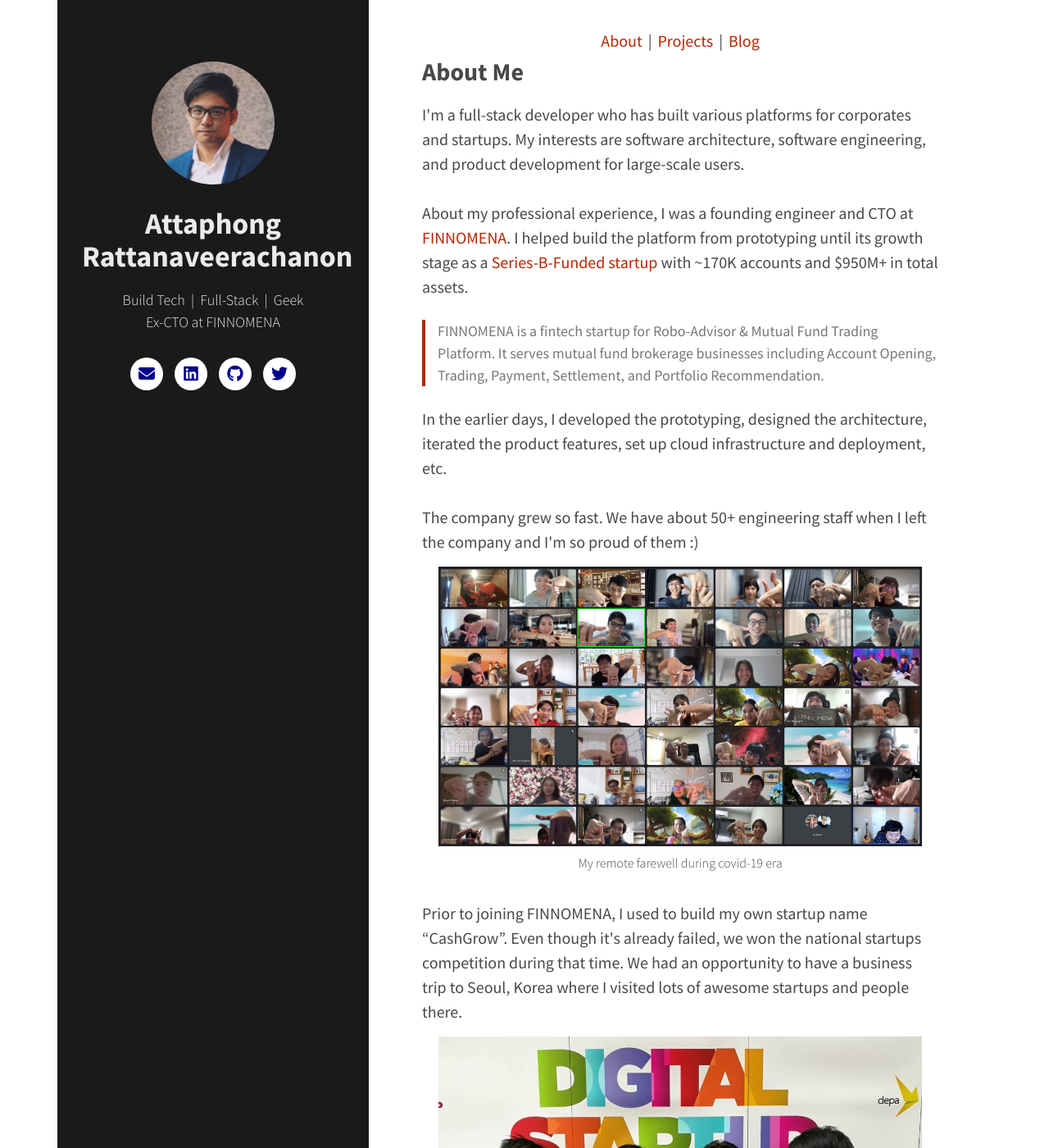
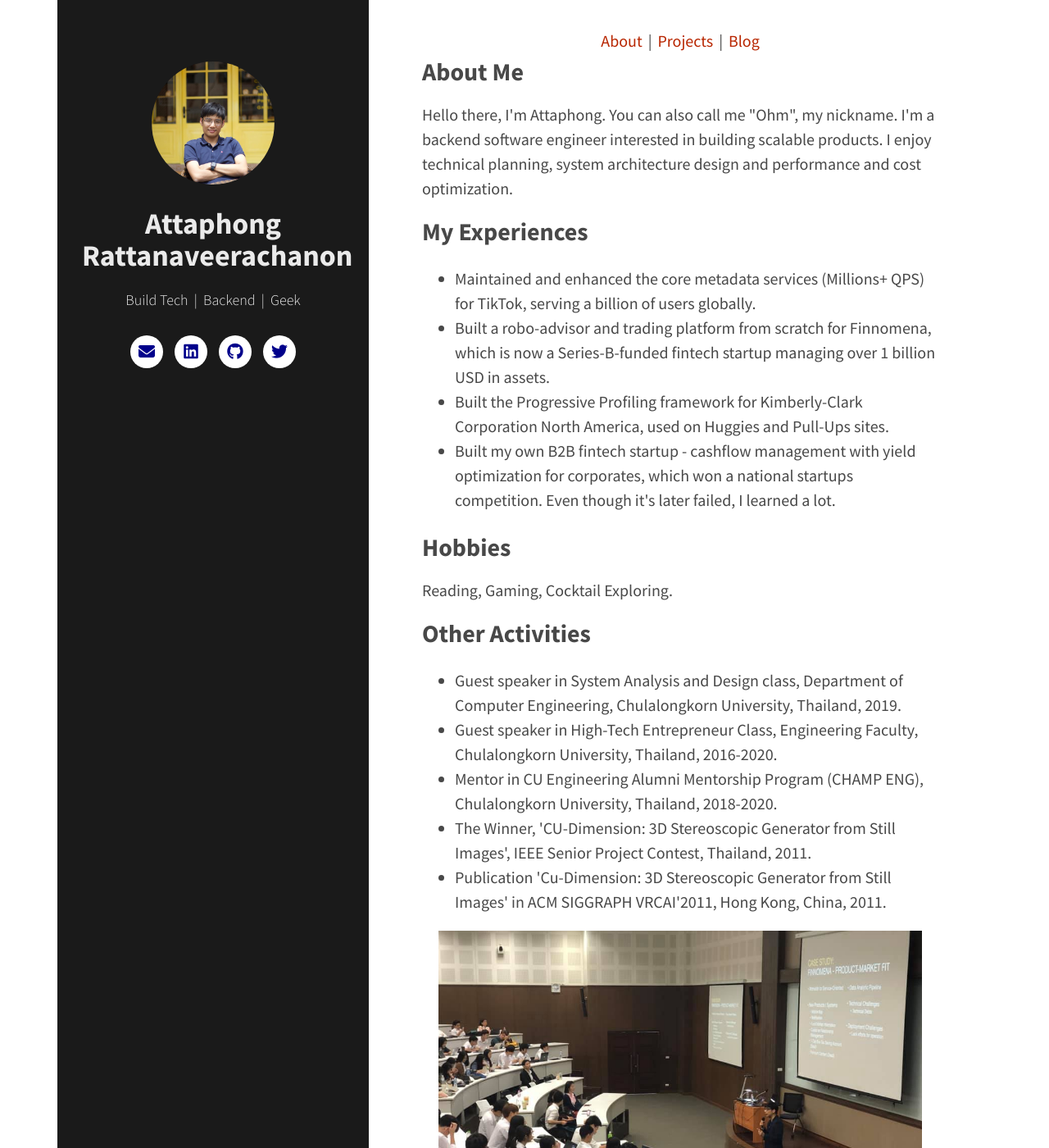
Before and after one commit to detohm/detohm.github.io, a Jekyll site: the page built from index.md, in a window 1280 px wide and 1400 px high. Shown: the whole window at 82% size. Built offline with Jekyll 4.4.1, drawn with Linux system fonts in a browser that asks for light colours; nearby versions of some CDN libraries; some of the changed text lies outside the part shown.

Commit message:
Update about me, experiences section, fix typo

```diff
--- a/_includes/head.html
+++ b/_includes/head.html
@@ -3,7 +3,7 @@
   <meta name="viewport" content="width=device-width, initial-scale=1">
   <meta charset="utf-8">
   <title>{{ site.title }}{{ page.title }}</title>
-  <link rel="stylesheet" href="{{ "/assets/css/main.css" | relative_url }}">
+  <link rel="stylesheet" href="{{ '/assets/css/main.css' | relative_url }}">
   <link rel="icon" type="image/x-icon" href="/assets/images/favicon.ico">
   <link rel="apple-touch-icon" href="/assets/images/apple-touch-icon.png">
 
--- a/_includes/home.html
+++ b/_includes/home.html
@@ -6,43 +6,28 @@
         </div>
         <div class="col-12">
             <h2>About Me</h2>
-            <p>I'm a full-stack developer who has built various platforms for corporates and startups. My interests are software architecture, software engineering, and product development for large-scale users.</p>
+            <p>Hello there, I'm Attaphong. You can also call me "Ohm", my nickname. I'm a backend software engineer interested in building scalable products. I enjoy technical planning, system architecture design and performance and cost optimization.</p>
+            <h2>My Experiences</h2>
+            <ul>
+                <li>Maintained and enhanced the core metadata services (Millions+ QPS) for TikTok, serving a billion of users globally.</li>
+                <li>Built a robo-advisor and trading platform from scratch for Finnomena, which is now a Series-B-funded fintech startup managing over 1 billion USD in assets.</li>
+                <li>Built the Progressive Profiling framework for Kimberly-Clark Corporation North America, used on Huggies and Pull-Ups sites.</li>
+                <li>Built my own B2B fintech startup - cashflow management with yield optimization for corporates, which won a national startups competition. Even though it's later failed, I learned a lot.</li>
+            </ul>
+        </div>
 
-            <p>About my professional experience, I was a founding engineer and CTO at <a href="https://www.finnomena.com" target="_blank" rel="noreferrer">FINNOMENA</a>. I helped build the platform from prototyping until its growth stage as a <a href="https://www.techinasia.com/finnomena-bags-10m" target="_blank"  rel="noreferrer">Series-B-Funded startup</a> with ~170K accounts and $950M+ in total assets.</p>
-
-            <blockquote>FINNOMENA is a fintech startup for Robo-Advisor & Mutual Fund Trading Platform. It serves mutual fund brokerage businesses including Account Opening, Trading, Payment, Settlement, and Portfolio Recommendation.</blockquote>
-
-            <p>In the earlier days, I developed the prototyping, designed the architecture, iterated the product features, set up cloud infrastructure and deployment, etc.</p>
-
-            <p>The company grew so fast. We have about 50+ engineering staff when I left the company and I'm so proud of them :)</p>
-
-            <figure>
-                <a href="https://www.linkedin.com/posts/attaphong_i-think-this-is-going-to-be-the-most-official-activity-6859794517764263936-JImu" target="_blank"><img src="/assets/images/my/ohm-farewell.jpeg" alt="My remote farewell during covid-19 era"/></a>
-                <figcaption>My remote farewell during covid-19 era</figcaption>
-            </figure>
-
-            <p>Prior to joining FINNOMENA, I used to build my own startup name “CashGrow”. Even though it's already failed, we won the national startups competition during that time. We had an opportunity to have a business trip to Seoul, Korea where I visited lots of awesome startups and people there.</p>
-
-            <figure>
-                <img src="/assets/images/my/cashgrow.jpg" alt="CashGrow won the national startups competition" />
-                <figcaption>CashGrow won the national startups competition</figcaption>
-            </figure>
-
-            <p>Before startup life, I worked with <a href="https://www.kimberly-clark.com/en-us" target="_blank" rel="noreferrer">Kimberly-Clark</a> - The personal care corporation that produces consumer products such as Huggies, Kleenex, Scott, etc. I had an opportunity to lead a project which relocated me to the US for a couple of months to work with the business team.</p>
-
-            <p>I also worked with Thomson Reuters (<a href="https://www.refinitiv.com/en" target="_blank" rel="noreferrer">Refinitiv - LSEG</a> now) as a performance engineer. I performed performance testing on enterprise systems and identified the root causes of the issues.</p>
-
-            <p>I graduated with a second-class honors degree in Computer Engineering from Chulalongkorn University.</p>
-
+        <div class="col-12">
+            <h2>Hobbies</h2>
+            <p>Reading, Gaming, Cocktail Exploring.</p>
         </div>
 
         <div class="col-12 activities" id="activities">
             <h2>Other Activities</h2>
             <ul>
               <li>Guest speaker in System Analysis and Design class, Department of Computer Engineering, Chulalongkorn University, Thailand, 2019.</li>
-              <li>Guest speaker in High-Tech Entrepreneur Class, Engineering Faculty, Chulalongkorn University, 2016-2020.</li>
-              <li>Mentor in CU Engineering Alumni Mentorship Program (CHAMP ENG), Chulalongkorn University, 2018-2020.</li>
-              <li>The winner, 'CU-Dimension: 3D Stereoscopic Generator from Still Images', IEEE Senior project contest, Thailand, 2011.</li>
+              <li>Guest speaker in High-Tech Entrepreneur Class, Engineering Faculty, Chulalongkorn University, Thailand, 2016-2020.</li>
+              <li>Mentor in CU Engineering Alumni Mentorship Program (CHAMP ENG), Chulalongkorn University, Thailand, 2018-2020.</li>
+              <li>The Winner, 'CU-Dimension: 3D Stereoscopic Generator from Still Images', IEEE Senior Project Contest, Thailand, 2011.</li>
               <li>Publication 'Cu-Dimension: 3D Stereoscopic Generator from Still Images' in ACM SIGGRAPH VRCAI'2011, Hong Kong, China, 2011.</li>
             </ul>
 
@@ -64,12 +49,12 @@
         <div class="col-6 project-item">
             <a href="https://github.com/detohm/asteroids" target="_blank"><div class="image" style="background-image:url('/assets/images/projects/asteroids-1.jpg');"></div></a>
             <a href="https://github.com/detohm/asteroids" target="_blank"><h3 class="title">Asteroids</h3></a>
-            <p class="desc">A clone of the "Asteroids" game with minimal gameplay. It's built with C++ and SDL2.</p>
+            <p class="desc">A clone of the "Asteroids" game with a minimal gameplay. It's built with C++ and SDL2.</p>
         </div>
         <div class="col-6 project-item">
             <a href="https://github.com/detohm/tinytop" target="_blank"><div class="image" style="background-image:url('/assets/images/projects/tinytop.jpg');backgroud-position:left;"></div></a>
             <a href="https://github.com/detohm/tinytop" target="_blank"><h3 class="title">TinyTop</h3></a>
-            <p class="desc">A system monitoring tool for linux system developed using C++.</p>
+            <p class="desc">A linux system monitoring tool, developed using C++.</p>
         </div>
         <div class="col-6 project-item">
             <a href="https://github.com/detohm/gomu8080" target="_blank"><div class="image" style="background-image:url('/assets/images/projects/gomu8080.jpg');backgroud-position:left;"></div></a>
@@ -79,7 +64,7 @@
         <div class="col-6 project-item">
             <a href="https://github.com/detohm/todo-app-study" target="_blank"><div class="image" style="background-image:url('/assets/images/projects/todo-app.jpg');"></div></a>
             <a href="https://github.com/detohm/todo-app-study" target="_blank"><h3 class="title">To-Do App Study</h3></a>
-            <p class="desc">Playground for experimenting in Go, TypeScript, React, Docker, API Design, Unit Tesing, etc.</p>
+            <p class="desc">Playground for experimenting Go, TypeScript, React, Docker, API Design, Unit Tesing, etc.</p>
         </div>
 
         <div class="col-12 blog" id="blog">
--- a/_includes/sidebar.html
+++ b/_includes/sidebar.html
@@ -1,8 +1,8 @@
 <div class="col-4 sidebar">
   <div class="inner">
-  <img class="profile-image" src="/assets/images/my/ohm-profile.jpg" alt="Attaphong Rattanaveerachanon" />
+  <img class="profile-image" src="/assets/images/my/ohm-profile-casual.jpg" alt="Attaphong Rattanaveerachanon" />
   <h1 class="name">Attaphong Rattanaveerachanon</h1>
-  <p class="tagline">Build Tech&nbsp; | &nbsp;Full-Stack&nbsp; | &nbsp;Geek<br />Ex-CTO at FINNOMENA</p>
+  <p class="tagline">Build Tech&nbsp; | &nbsp;Backend&nbsp; | &nbsp;Geek</p>
   <ul class="social">
     <li><a href="mailto:ohm.attaphong@gmail.com" target="_blank" rel="noreferrer"><i class="fas fa-envelope"></i></a></li>
     <li><a href="https://www.linkedin.com/in/attaphong" target="_blank" rel="noreferrer"><i class="fab fa-linkedin"></i></a></li>
```
Also changed, not shown: other parts of _includes/head.html (+1 -12 lines), assets/images/my/cashgrow.jpg (deleted), assets/images/my/ohm-farewell.jpeg (deleted), assets/images/my/ohm-og-image-casual.png (added), assets/images/my/ohm-profile-casual.jpg (added).
